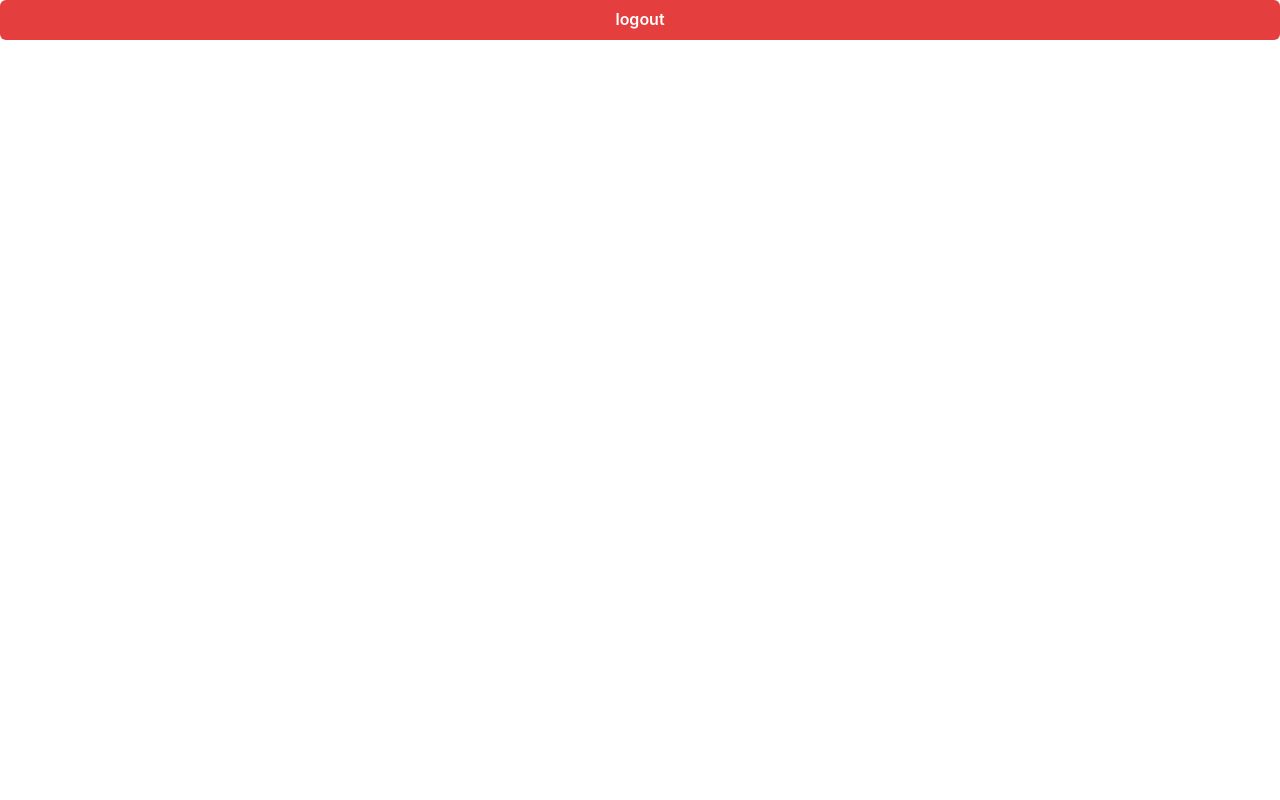
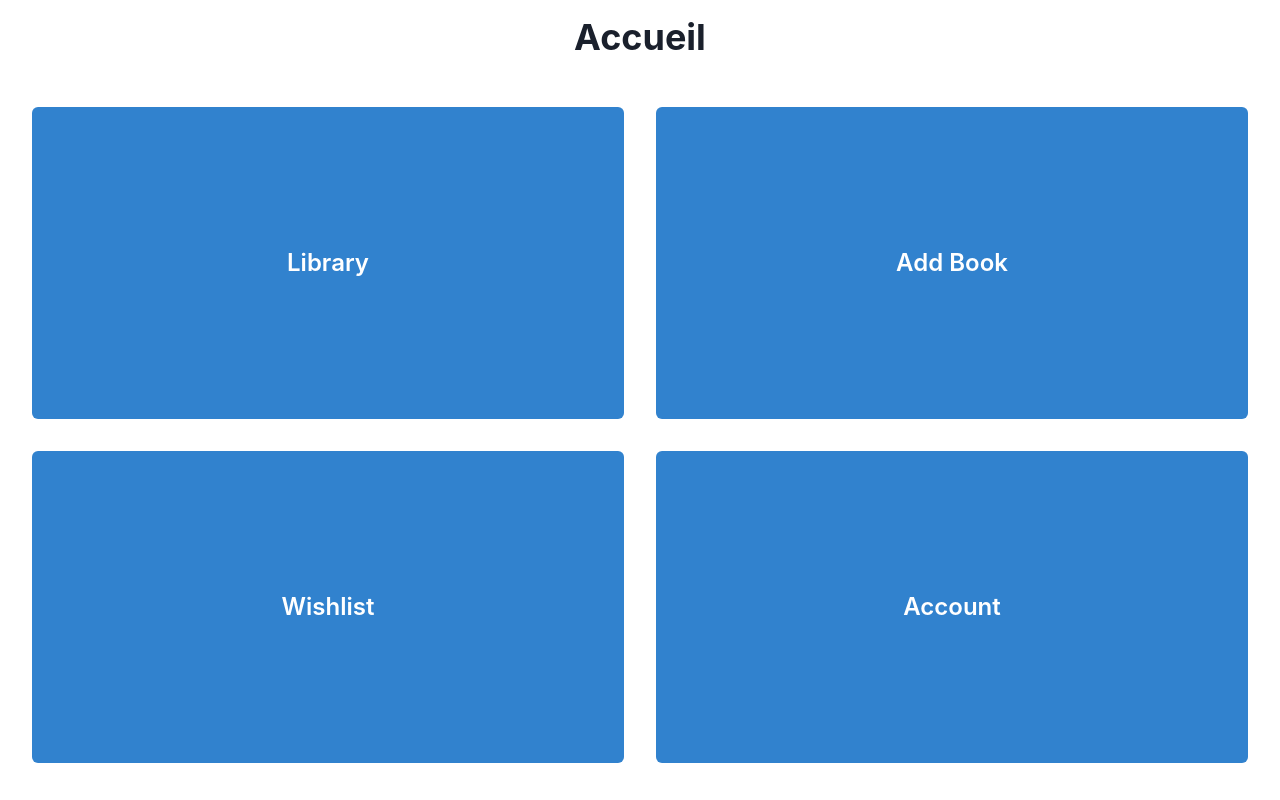
Before and after one commit to Spaames/personal-book-librairy, a Next.js app: page /home in a window 1280 px wide. Built offline with nearby package versions, Linux system fonts and the light colour scheme.

Commit message:
home page with button components

```diff
--- a/src/app/home/page.tsx
+++ b/src/app/home/page.tsx
@@ -1,10 +1,11 @@
 'use client'
 
 
-import {Button} from "@chakra-ui/react";
+import {Box, Button, Heading} from "@chakra-ui/react";
 import {useAppDispatch} from "@/redux/hook";
 import {logoutThunk} from "@/redux/features/authSlice";
 import {useRouter} from "next/navigation";
+import HomeButton from "@/components/HomeButton";
 
 export default function Page() {
     const dispatch = useAppDispatch();
@@ -16,13 +17,16 @@ export default function Page() {
     }
 
     return (
-        <Button
-            colorScheme="red"
-            type="submit"
-            width="full"
-            onClick={handleLogout}
-        >
-            logout
-        </Button>
+        <Box>
+            <Box textAlign="center" p={4}>
+                <Heading as="h1" size="xl">Accueil</Heading>
+            </Box>
+            <Box display="grid" gridTemplateColumns="1fr 1fr" gridTemplateRows="1fr 1fr" gap={8} height="90vh" p={8}>
+                <HomeButton text={"Library"} colorScheme={"blue"} url={"/library"} />
+                <HomeButton text={"Add Book"} colorScheme={"blue"} url={"/addBook"} />
+                <HomeButton text={"Wishlist"} colorScheme={"blue"} url={"/wishlist"} />
+                <HomeButton text={"Account"} colorScheme={"blue"} url={"/account"} />
+            </Box>
+        </Box>
     )
 }
--- /dev/null
+++ b/src/components/HomeButton.tsx
@@ -0,0 +1,28 @@
+import {useRouter} from "next/navigation";
+import {Button} from "@chakra-ui/react";
+
+
+interface HomeButtonProps {
+    text: string;
+    colorScheme: string;
+    url: string;
+}
+
+const HomeButton: React.FC<HomeButtonProps> = ({ text, colorScheme, url }) => {
+    const router = useRouter();
+
+    return (
+        <Button
+            fontSize={"2xl"}
+            height={"100%"}
+            _hover={{ transform: "scale(1.05)" }}
+            transition="transform 0.2s"
+            colorScheme={colorScheme}
+            onClick={() => {router.push(url)}}
+        >
+            {text}
+        </Button>
+    )
+}
+
+export default HomeButton;
```
